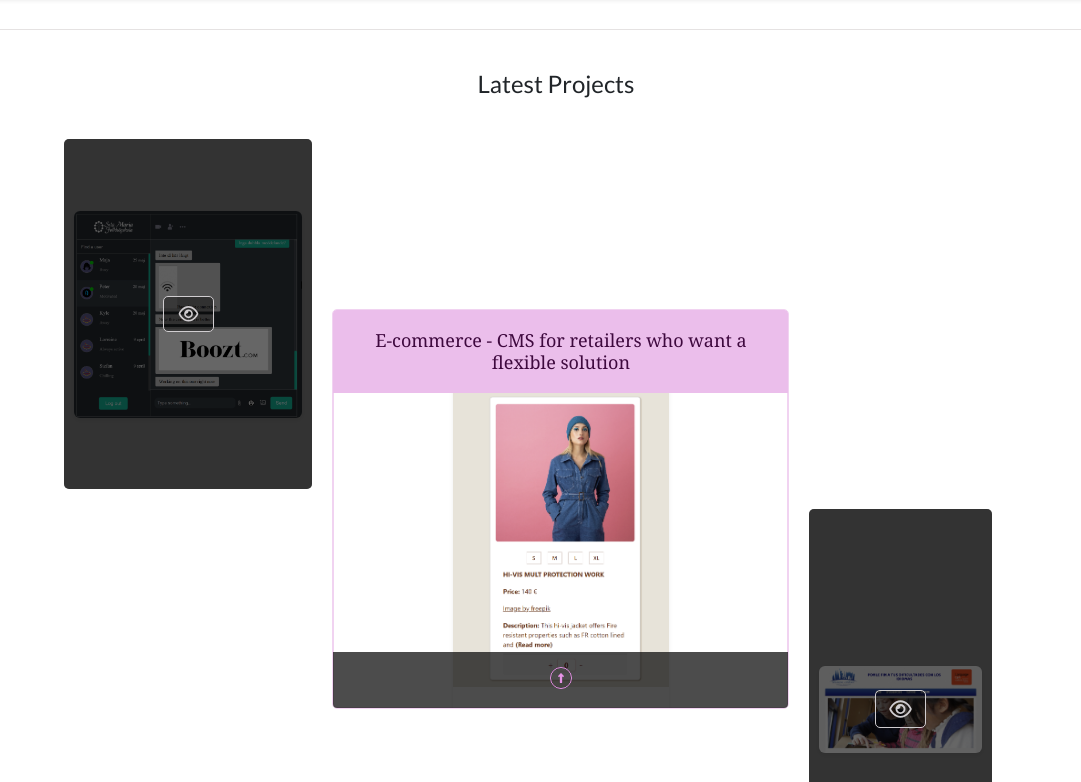
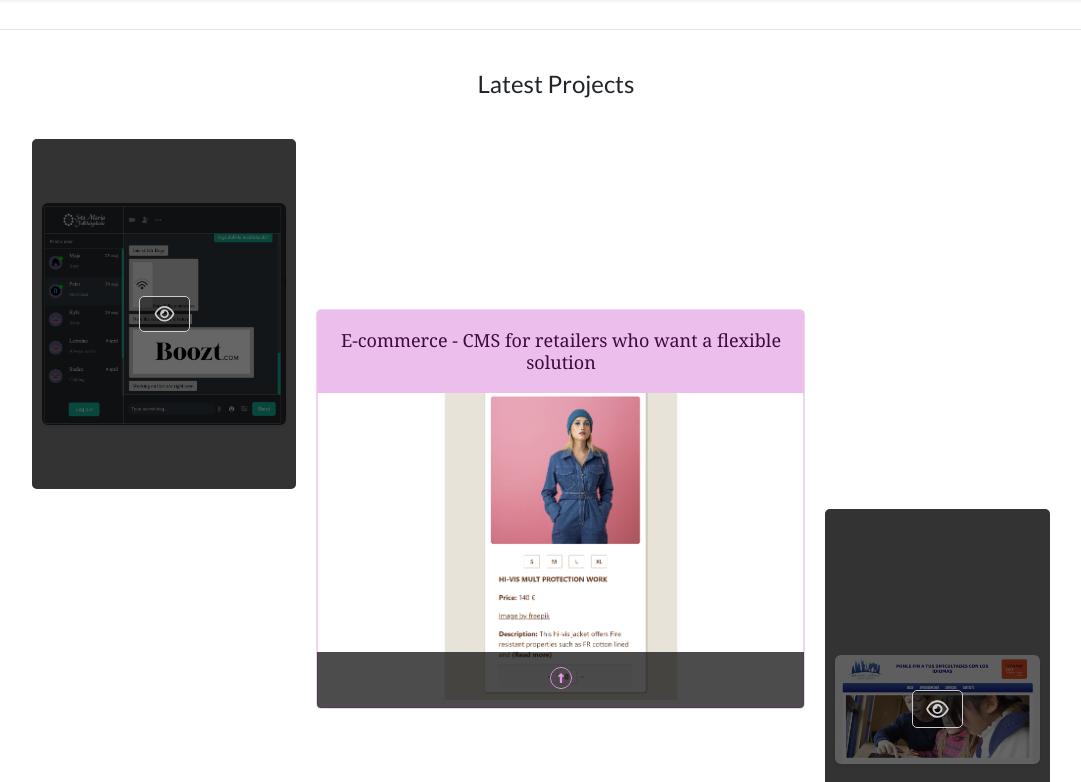
Before and after one commit to Gustaf26/portfolio-2024, a React (Vite) app: page / in a window 1280 px wide. Shown: the part 1278-2060 px from the top of the page, without its empty margins (84-1165 px from the left). Built offline with nearby package versions, Linux system fonts and the light colour scheme; no server answers.

Commit message:
(Design > Projects): Minor style change

```diff
--- a/src/assets/style.css
+++ b/src/assets/style.css
@@ -1375,9 +1375,9 @@ footer {
 
         & section.projects {
 
-            width: 80%;
+            width: 85%;
             grid-template-rows: 350px 400px 1fr 1fr 1fr;
-            grid-template-columns: 10% 15% 50% 20% 5%;
+            grid-template-columns: 5% 20% 50% 23% 2%;
             padding-right: 90px;
 
             & #rotate-projects-button {
```
